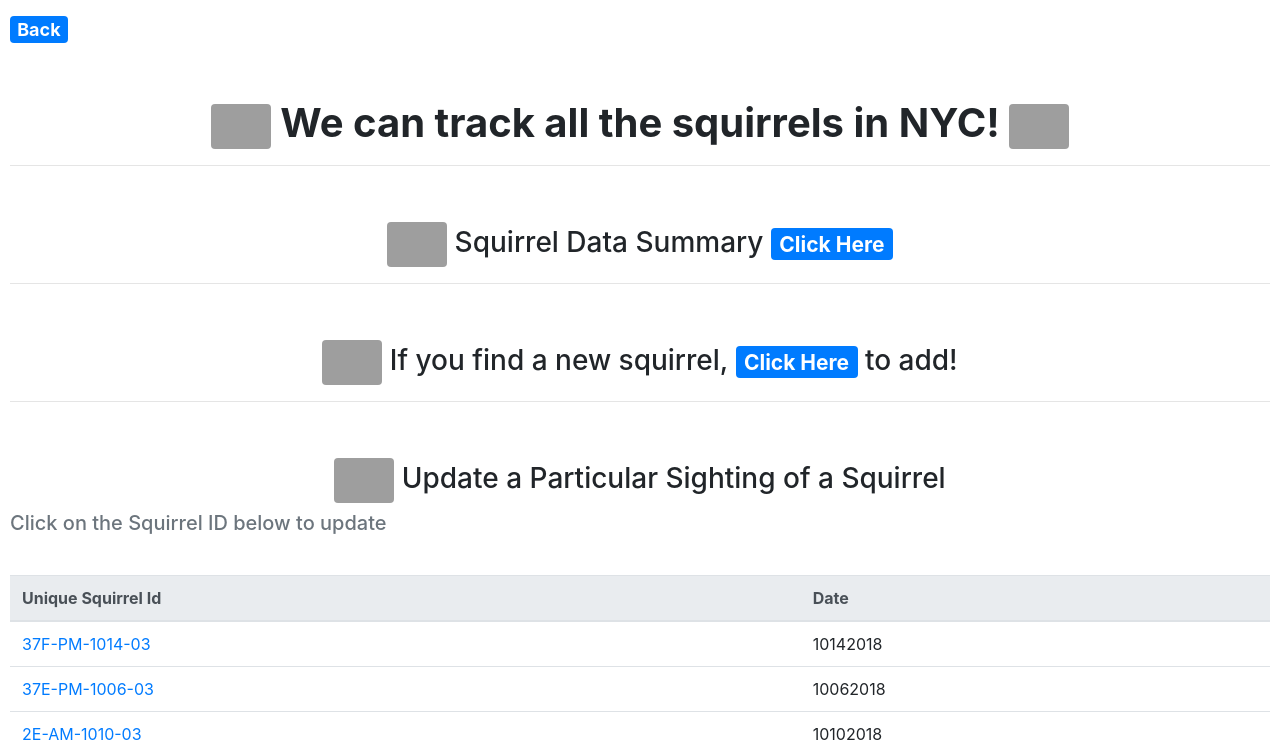
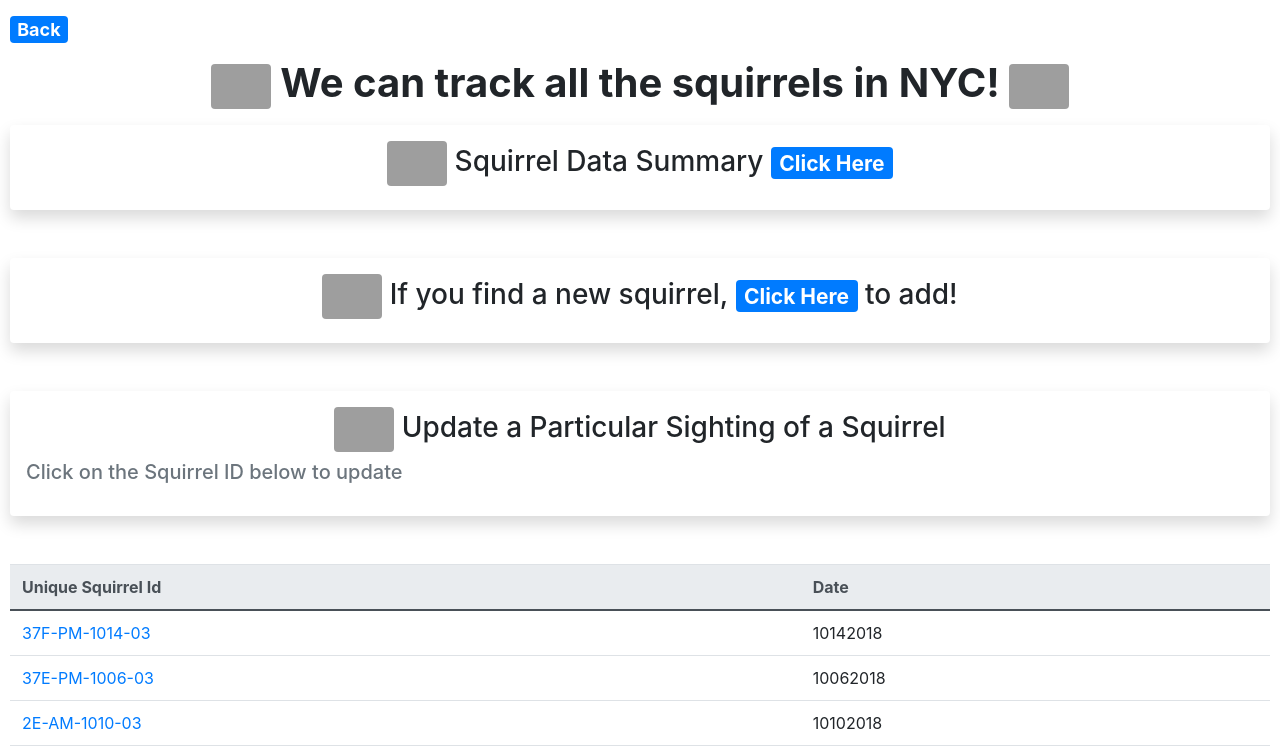
Before and after one commit to BunnyMax345453/Final_Project, a Django app: page /sightings/ in a window 1280 px wide. Shown: the top 746 px of the page. Run offline with Django 3.2, Linux system fonts and the light colour scheme; data comes from the database, SQL or seed files in the repository; some libraries are stand-ins or nearby versions; grey boxes are pictures that could not be loaded.

Commit message:
Change sighting.html, add shadow on each

```diff
--- a/squirrel_tracker/templates/squirrel_tracker/sighting.html
+++ b/squirrel_tracker/templates/squirrel_tracker/sighting.html
@@ -2,6 +2,7 @@
 <html lang='en'>
 	<head>
 		<title> This is the Sightings view </title>
+		<link href="https://cdn.jsdelivr.net/npm/bootstrap@5.0.0-beta3/dist/css/bootstrap.min.css" rel="stylesheet" integrity="sha384-eOJMYsd53ii+scO/bJGFsiCZc+5NDVN2yr8+0RDqr0Ql0h+rP48ckxlpbzKgwra6" crossorigin="anonymous">
 		<link rel="stylesheet" href="https://maxcdn.bootstrapcdn.com/bootstrap/4.0.0/css/bootstrap.min.css" integrity="sha384-Gn5384xqQ1aoWXA+058RXPxPg6fy4IWvTNh0E263XmFcJlSAwiGgFAW/dAiS6JXm" crossorigin="anonymous">
 
 		<p>
@@ -11,14 +12,14 @@
 		</p>
 
 		<p>
-			<br>
+
 			<strong>
 			<h1 class='text-center'>
 				<img src="https://img1.baidu.com/it/u=3837107914,3708117760&fm=26&fmt=auto&gp=0.jpg" style="width:60px" class="rounded" alt="..." >
 				We can track all the squirrels in NYC!
 				<img src="https://img1.baidu.com/it/u=3837107914,3708117760&fm=26&fmt=auto&gp=0.jpg" style="width:60px" class="rounded" alt="..." ></strong>
 			</h1>
-			<hr>
+
 		</p>
 	</head>
 
@@ -30,39 +31,49 @@
 				}
 		</style>
 
+
+
+
 		<p>
-			<br>
+<div class="shadow p-3 mb-5 bg-body rounded">
+
 			<h3 class='text-center'>
 				<img src="https://st2.depositphotos.com/2945617/6862/v/600/depositphotos_68623039-stock-illustration-cute-squirrel-cartoon.jpg" style="width:60px" class="rounded" alt="..." >
 				Squirrel Data Summary
 				<a href = '/sightings/stats' class="badge badge-primary">Click Here</a>
 			</h3>
+</div>
 		</p>
 
-		<hr>
+
+
 		<p>
-			<br>
+
+<div class="shadow p-3 mb-5 bg-body rounded">
+
 			<h3 class='text-center'>
 				<img src="https://i.pinimg.com/originals/12/c2/77/12c277ab88f53c9cd1d5aecfeab1bbf0.png" style="width:60px" class="rounded" alt="..." >
 				If you find a new squirrel,
 				<a href = '/sightings/add'' class="badge badge-primary">Click Here</a>
 				to add!
 			</h3>
+</div>
 		</p>
 
 
-		<hr>
+
 		<p>
-			<br>
+<div class="shadow p-3 mb-5 bg-body rounded">
+
 			<h3 class='text-center'>
 				<img src="https://img0.baidu.com/it/u=3776646088,3601416339&fm=26&fmt=auto&gp=0.jpg" style="width:60px" class="rounded" alt="..." >
 				Update a Particular Sighting of a Squirrel
 
 			</h3>
 			<h5><p class="text-secondary">Click on the Squirrel ID below to update</p><h5>
+</div>
+		</p>
 
-		</p>
-		<br>
 		<div>
 			<table class="table">
 				<thead class = "thead-light">
@@ -85,5 +96,6 @@
 		</div>
 
 		<br>
+	<script src="https://cdn.jsdelivr.net/npm/bootstrap@5.0.0-beta3/dist/js/bootstrap.bundle.min.js" integrity="sha384-JEW9xMcG8R+pH31jmWH6WWP0WintQrMb4s7ZOdauHnUtxwoG2vI5DkLtS3qm9Ekf" crossorigin="anonymous"></script>
 	</body>
 </html>
```
